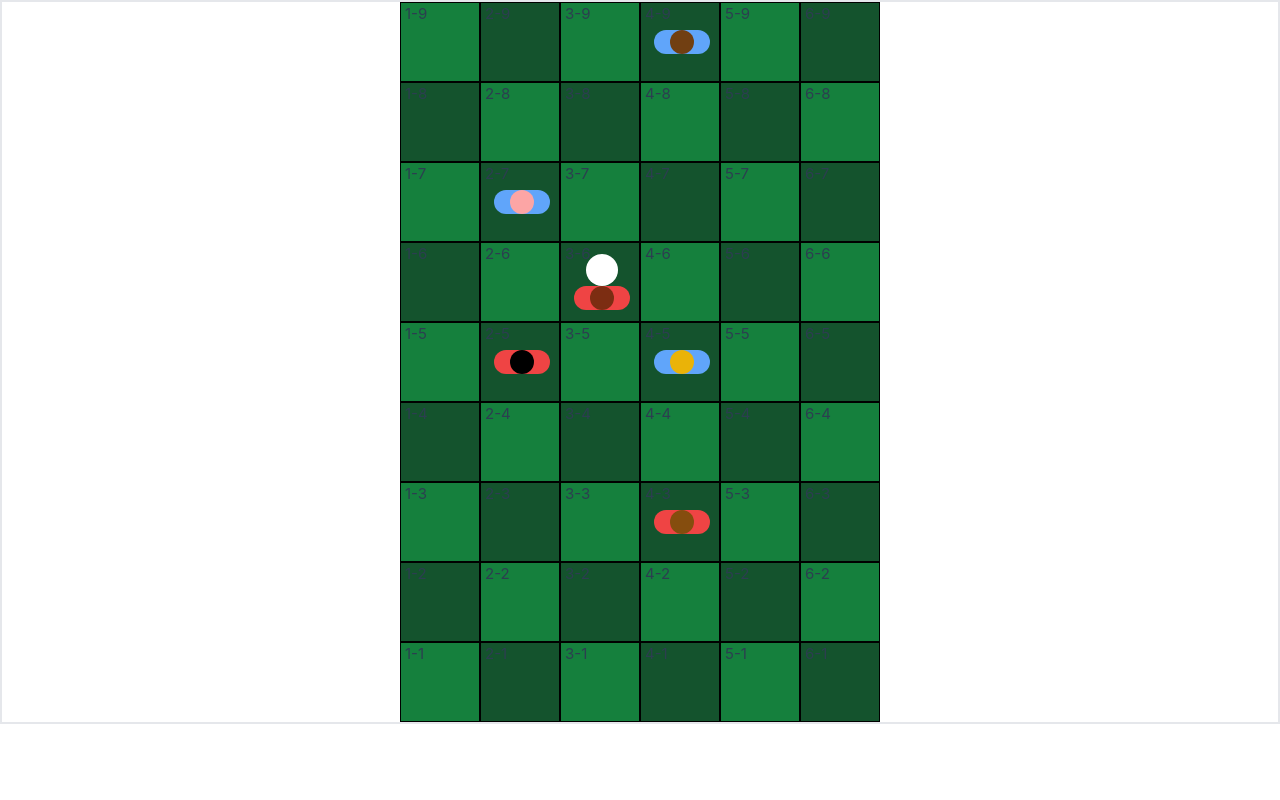
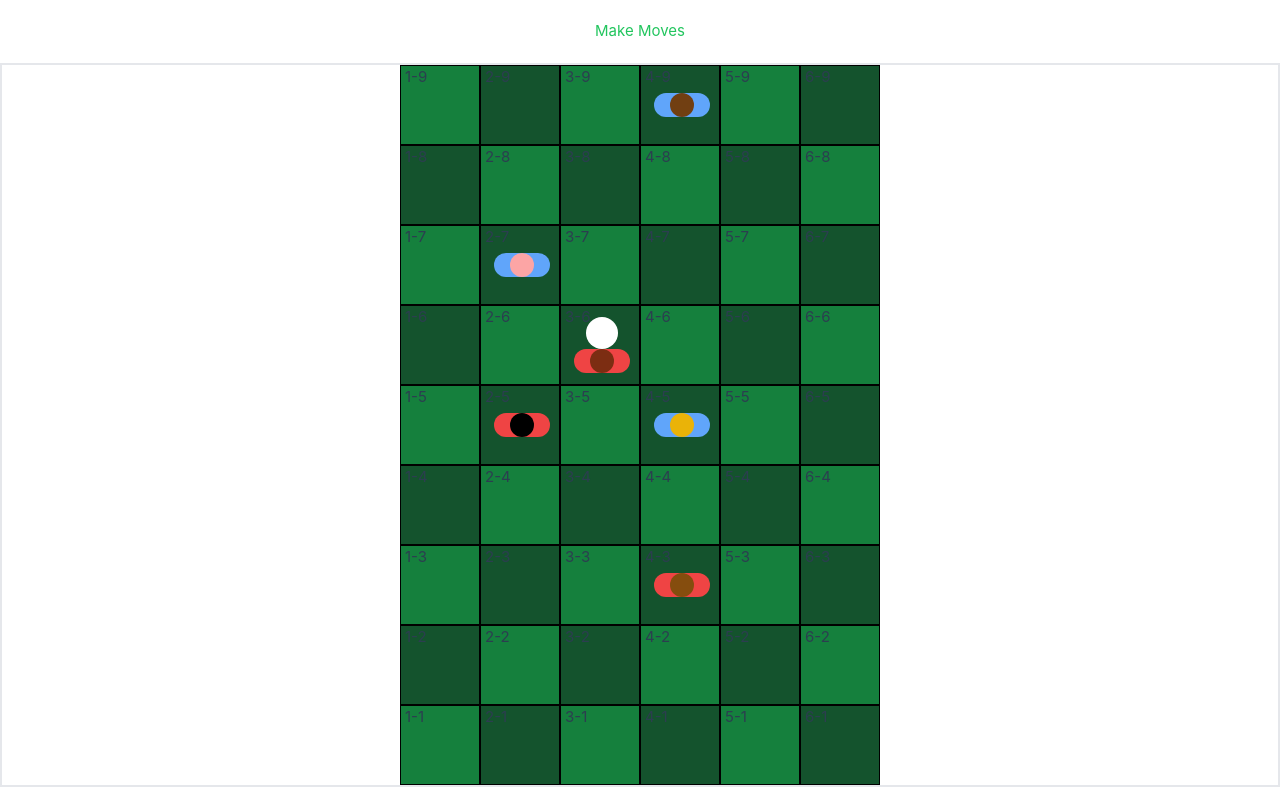
Before and after one commit to RussellShire/turn-based-football, a Vue app: page / in a window 1280 px wide. Built offline with nearby package versions, Linux system fonts and the light colour scheme.

Commit message:
Add button and function for making moves after planning them

```diff
--- a/src/App.vue
+++ b/src/App.vue
@@ -8,9 +8,40 @@
   const ballPosition = ref('3-6');
   const dragTarget = ref();
 
-  // console.log(nextMoveArray([1,9], [6,7]))
+  const moves = ref([])
 
-  const moves = ref([])
+  const makeMoves = () => {
+    // console.log('moves:', moves.value);
+
+    moves.value.forEach(move => {
+      if(move.target !== 'ball') {
+        const player = getPlayerFromMove(move);
+
+        const nextMoveAsArray = nextMoveArray(move.start, move.destination)[0];
+        const nextMoveString = nextMoveAsArray[0] + '-' + nextMoveAsArray[1]
+        console.log(nextMoveString)
+
+        player.position = nextMoveString
+        move.start = nextMoveString;
+
+        if (move.start === move.destination) {
+          // Remove move from moves array
+          moves.value = moves.value.filter(item => item !== move)
+
+          // Remove move marker from screen
+          let playerBodyMarkerDiv = document.getElementById(player.name + '-move-marker')
+          playerBodyMarkerDiv.remove()
+
+          // Set player ready to move again
+          player.hasMoved = false;
+        }
+      } else {
+        // TODO add logic for moving the ball
+      }
+    })
+
+    placePlayers()
+  }
 
   const placePlayers = () => {
     let ballDiv = document.getElementById('ball')
@@ -43,10 +74,14 @@
     })
   }
 
+  const getPlayerFromMove = (move) => {
+    return players.filter(player => player.name === move.target)[0]
+  }
+
   const placeMoveMarkers = () => {
     moves.value.forEach(move => {
+      // Handle ball
       if (move.target === 'ball') {
-        // Handle ball
         let ballMoveMarkerDiv = document.getElementById('ball-move-marker')
 
         if (!ballMoveMarkerDiv) {
@@ -58,9 +93,8 @@
 
         const ballLocationDiv = document.getElementById('ball-slot' + move.destination)
         ballLocationDiv.appendChild(ballMoveMarkerDiv)
-      } else {
-        // handle players
-        const player = players.filter(player => player.name === move.target)[0];
+      } else { // Handle Players
+        const player = getPlayerFromMove(move);
 
         let playerBodyMarkerDiv = document.getElementById(player.name + '-move-marker')
 
@@ -78,23 +112,6 @@
         playerLocation.appendChild(playerBodyMarkerDiv)
       }
     })
-
-    // players.forEach(player => {
-    //   let playerBodyDiv = document.getElementById(player.name)
-
-    //   if (!playerBodyDiv) {
-    //     playerBodyDiv = document.createElement('div')
-    //     const playerHeadDiv = document.createElement('div')
-    //     playerBodyDiv.id = player.name
-    //     playerBodyDiv.appendChild(playerHeadDiv)
-    //     playerBodyDiv.setAttribute('class', 'px-4 rounded-xl ' + player.shirtColour)
-    //     playerBodyDiv.setAttribute('draggable', true)
-    //     playerHeadDiv.setAttribute('class', 'p-3 rounded-xl ' + player.hairColour)
-    //   }
-
-    //   const playerLocation = document.getElementById(player.direction + '-player' + player.position)
-    //   playerLocation.appendChild(playerBodyDiv)
-    // })
   }
 
   // Store moves dropHandler
@@ -102,7 +119,6 @@
     players.forEach(player => {
       // Only allow the ball to move if a player is on the same square
       if (dragTarget.value === 'ball' && player.position === ballPosition.value && isValidMove(ballPosition.value, location, 2, cols.value, rows.value)) {
-        // ballPosition.value = location;
         moves.value.push({
           target: 'ball',
           start: ballPosition,
@@ -115,7 +131,7 @@
         if (player.position === ballPosition.value) {
           moves.value.push({
             target: 'ball',
-            start: player.position,
+            start: ballPosition,
             destination: location,
           })
         }
@@ -125,19 +141,16 @@
           start: player.position,
           destination: location,
         })
+
         player.hasMoved = true;
       }
     })
 
-    console.log(moves.value);
-
     placeMoveMarkers()
-
-    // placePlayers()
   }
 
 
-  // // Instant Move dropHandler
+  // // Instant Move dropHandler (depreciated by kept for testing)
   // function dropHandler(location) {
   //   players.forEach(player => {
   //     // Only allow the ball to move if a player is on the same square
@@ -173,6 +186,15 @@
 </script>
 
 <template>
+  <div class="flex justify-center w-full">
+    <button
+      @click="makeMoves"
+      class="p-3 bg-white w-fit text-green-500 rounded m-2"
+    >
+      Make Moves
+    </button>
+  </div>
+
   <div class="flex flex-col-reverse w-auto border-2">
     <div
       v-for="(row, indexYaxis) in rows"
@@ -192,14 +214,13 @@
       >
       <!-- @drop="isHighlighted([(indexXaxis+1), (indexYaxis+1)]) ? dropHandler((indexXaxis+1)+'-'+(indexYaxis+1)) : ''" -->
 
-      <div class="absolute top-0 left-1">{{indexXaxis+1}}-{{indexYaxis+1}}</div>
+      <div class="absolute top-0 left-1">{{indexXaxis+1}}-{{indexYaxis+1}}</div> <!-- numbers -->
         <div :id="'top-player' + (indexXaxis+1)+'-'+(indexYaxis+1)"></div>
         <div :id="'ball-slot' + (indexXaxis+1)+'-'+(indexYaxis+1)"></div>
           <!-- @mousedown="highLightAdjacent([(indexXaxis+1), (indexYaxis+1)], 2)" -->
 
         <div :id="'bottom-player' + (indexXaxis+1)+'-'+(indexYaxis+1)"></div>
-          <!-- <div class="text-red-500">hello</div>
-          <button @click="test" v-if="showButton" class="px-2 bg-black rounded">press</button> -->
+          <!-- <button @click="test" v-if="showButton" class="px-2 bg-black rounded">press</button> -->
       </div>
     </div>
   </div>
```
